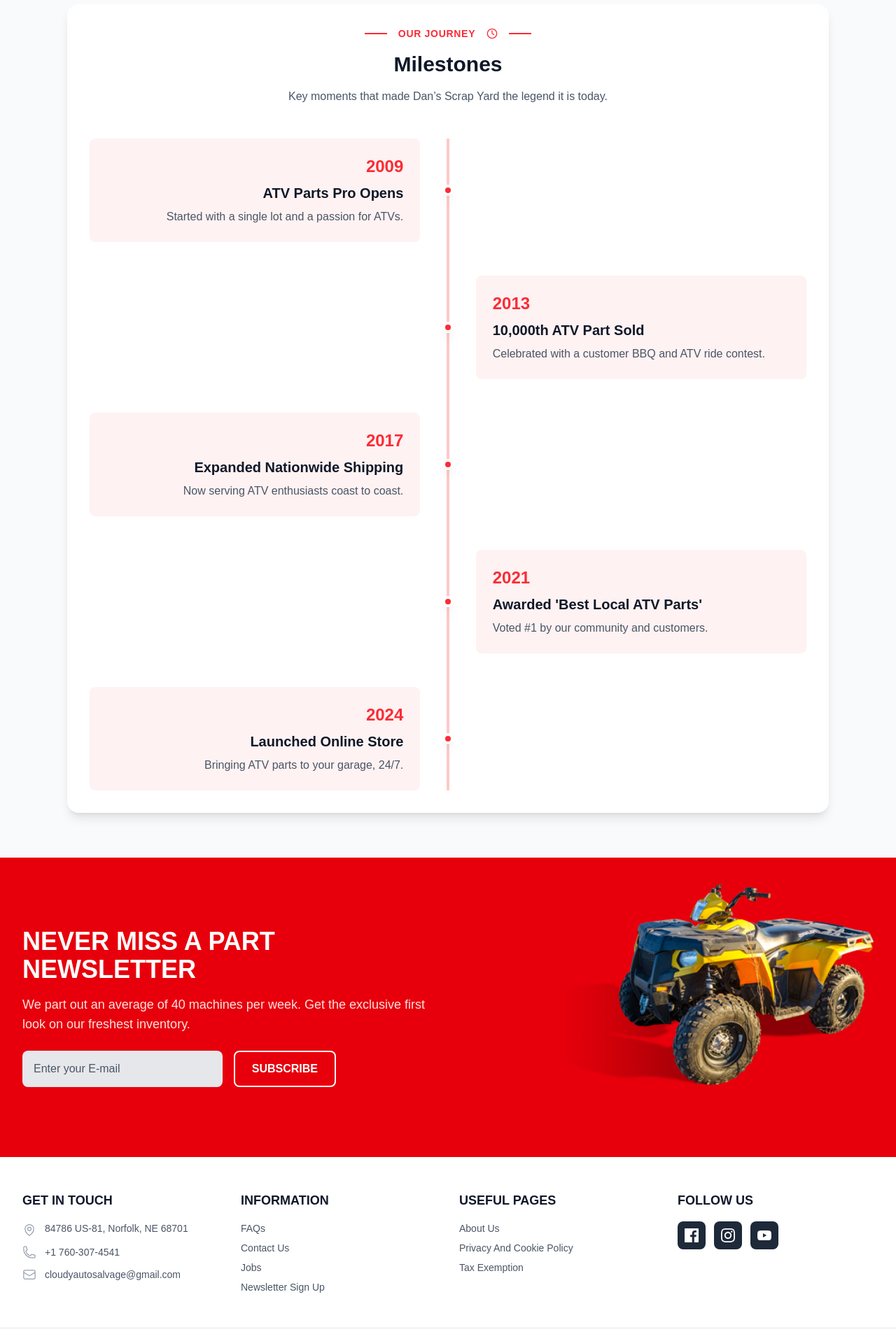
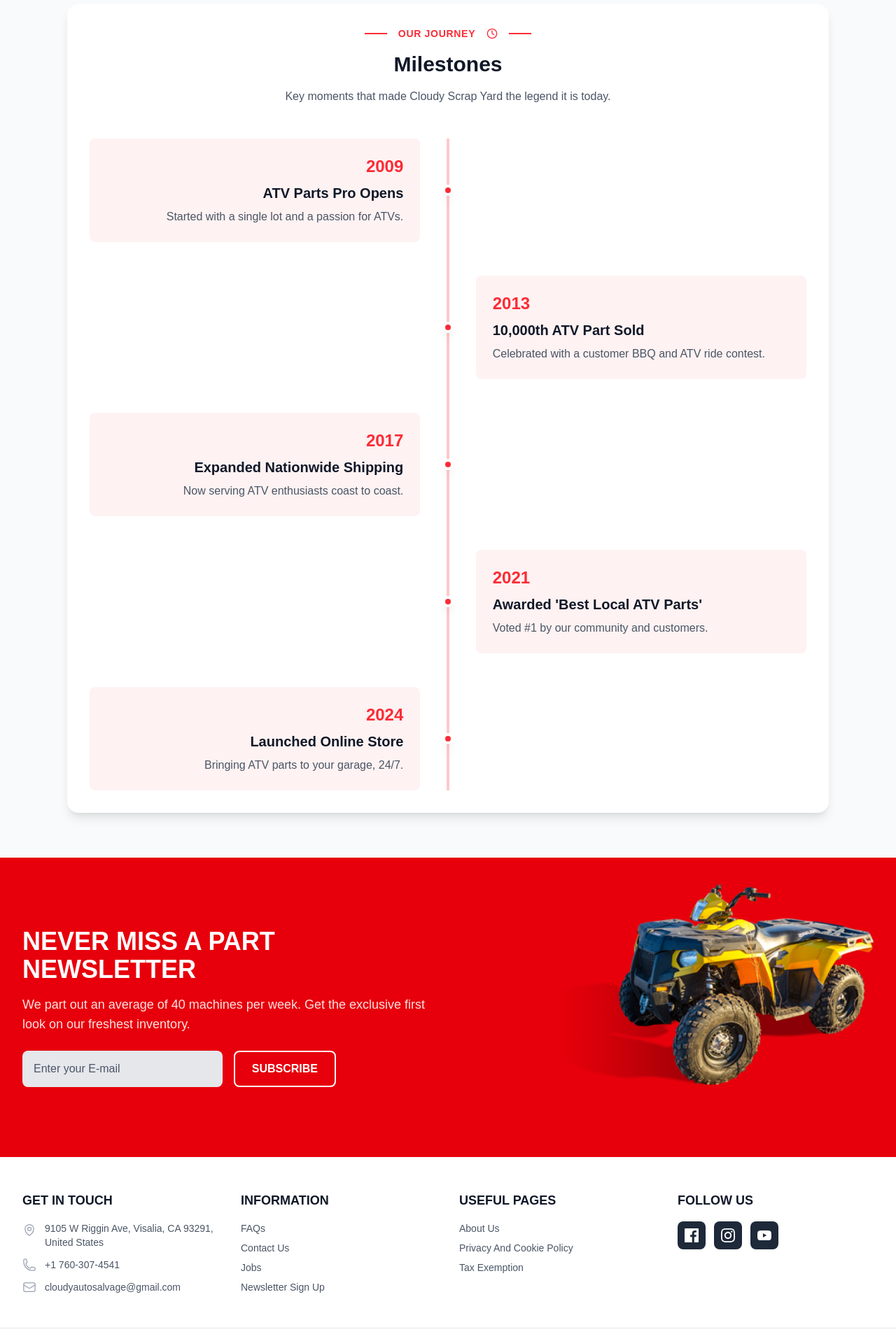
Before and after one commit to khalifa9999/cloudy, a Next.js app: page /about in a window 1280 px wide. Shown: the part 1880-3797 px from the top of the page at 70% size. Built offline with nearby package versions, Linux system fonts and the light colour scheme; no server answers; the database is empty.

Commit message:
name and email

```diff
--- a/app/about/page.js
+++ b/app/about/page.js
@@ -259,7 +259,7 @@ export default function AboutPage() {
             </div>
             <h2 className="text-2xl sm:text-3xl font-bold text-gray-900 mb-4">Milestones</h2>
             <p className="text-gray-600 max-w-2xl mx-auto text-sm sm:text-base">
-              Key moments that made Dan’s Scrap Yard the legend it is today.
+              Key moments that made Cloudy Scrap Yard the legend it is today.
             </p>
           </div>
           <div className="relative">
--- a/components/Footer.js
+++ b/components/Footer.js
@@ -55,7 +55,7 @@ export default function Footer() {
             <ul className="space-y-3 text-gray-600 text-sm">
               <li className="flex items-start">
                 <MapPinIcon className="w-5 h-5 mr-3 text-gray-400 mt-0.5 flex-shrink-0" />
-                <span>84786 US-81, Norfolk, NE 68701</span>
+                <span>9105 W Riggin Ave, Visalia, CA 93291, United States</span>
               </li>
               <li className="flex items-center">
                 <PhoneIcon className="w-5 h-5 mr-3 text-gray-400 flex-shrink-0" />
```
